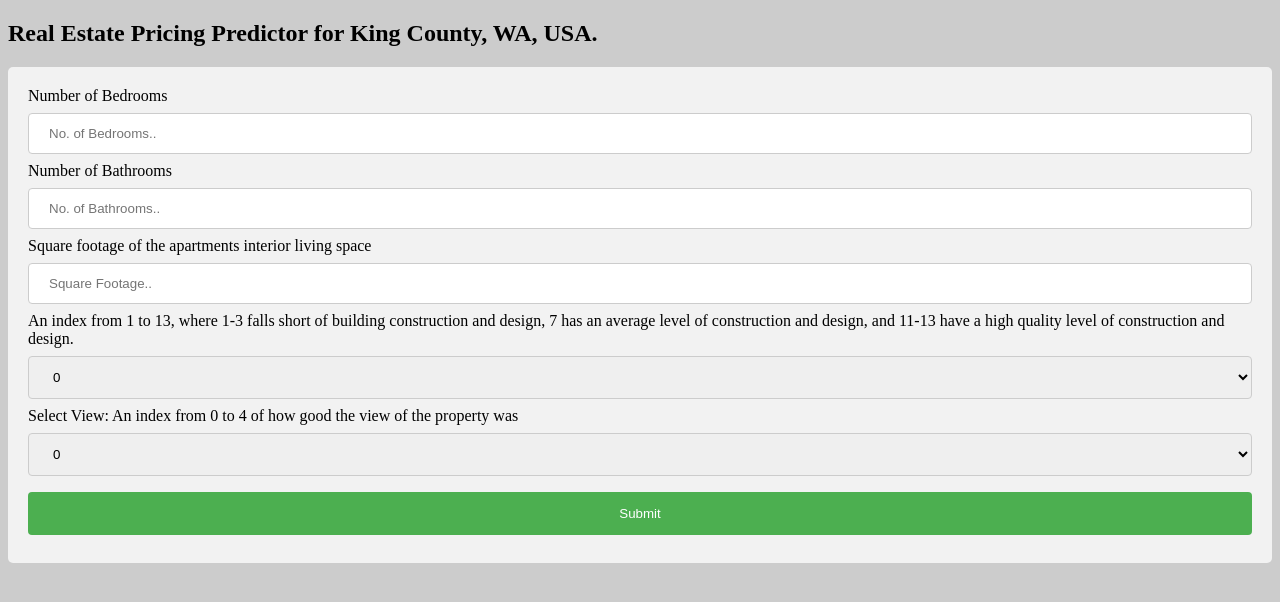
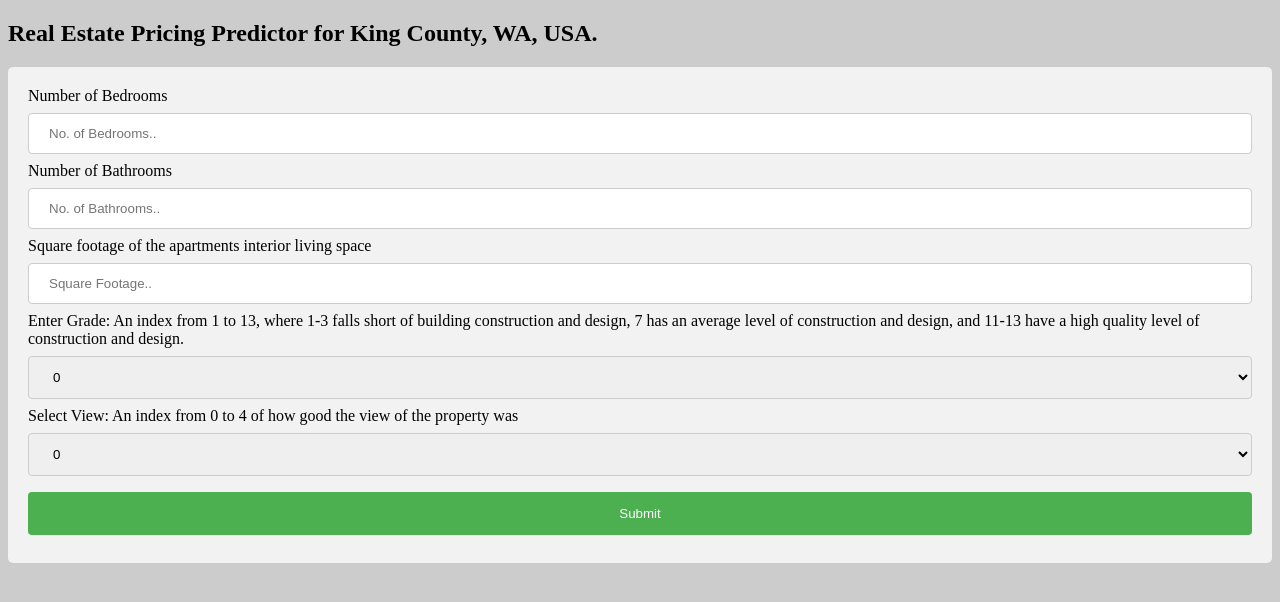
Before and after one commit to ketkiambekar/housing-prices-prediction, a Flask app: page / in a window 1280 px wide. Shown: the top 602 px of the page. Run offline with Flask 2, Linux system fonts and the light colour scheme; parts of the project's set-up code (start-up, migrations or seed data) failed here and were passed over.

Commit message:
Changed label for Grade input in index.html

```diff
--- a/API/templates/index.html
+++ b/API/templates/index.html
@@ -15,7 +15,7 @@
     <label for="sqft_living">Square footage of the apartments interior living space</label>
      <input type="text" id="sqft_living" name="sqft_living" placeholder="Square Footage..">
 
-    <label for="grade">An index from 1 to 13, where 1-3 falls short of building construction and design, 7 has an average level of construction and design, and 11-13 have a high quality level of construction and design.</label>
+    <label for="grade">Enter Grade: An index from 1 to 13, where 1-3 falls short of building construction and design, 7 has an average level of construction and design, and 11-13 have a high quality level of construction and design.</label>
         <select id="grade" name="grade">
         <option value="0">0</option>
         <option value="1">1</option>
```
